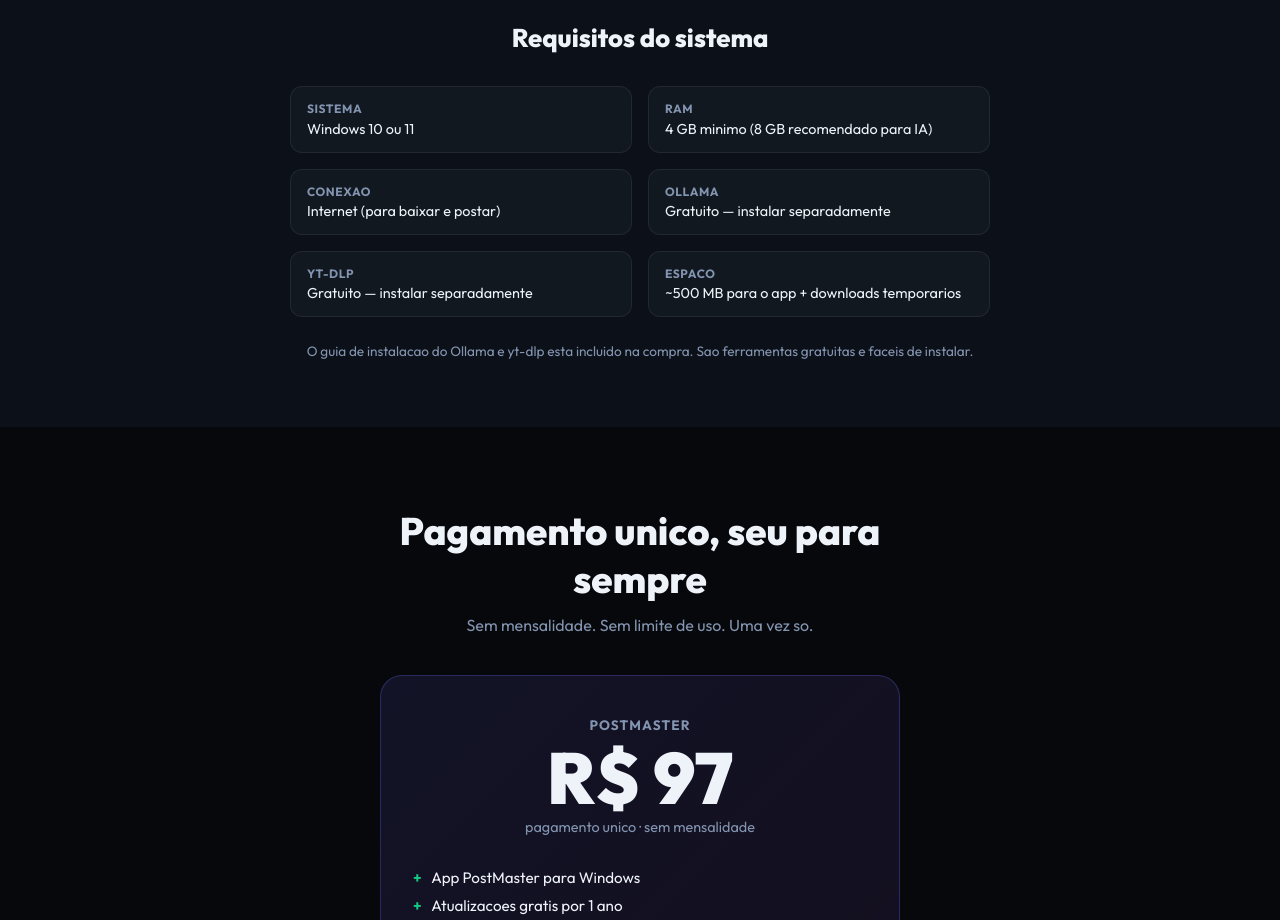
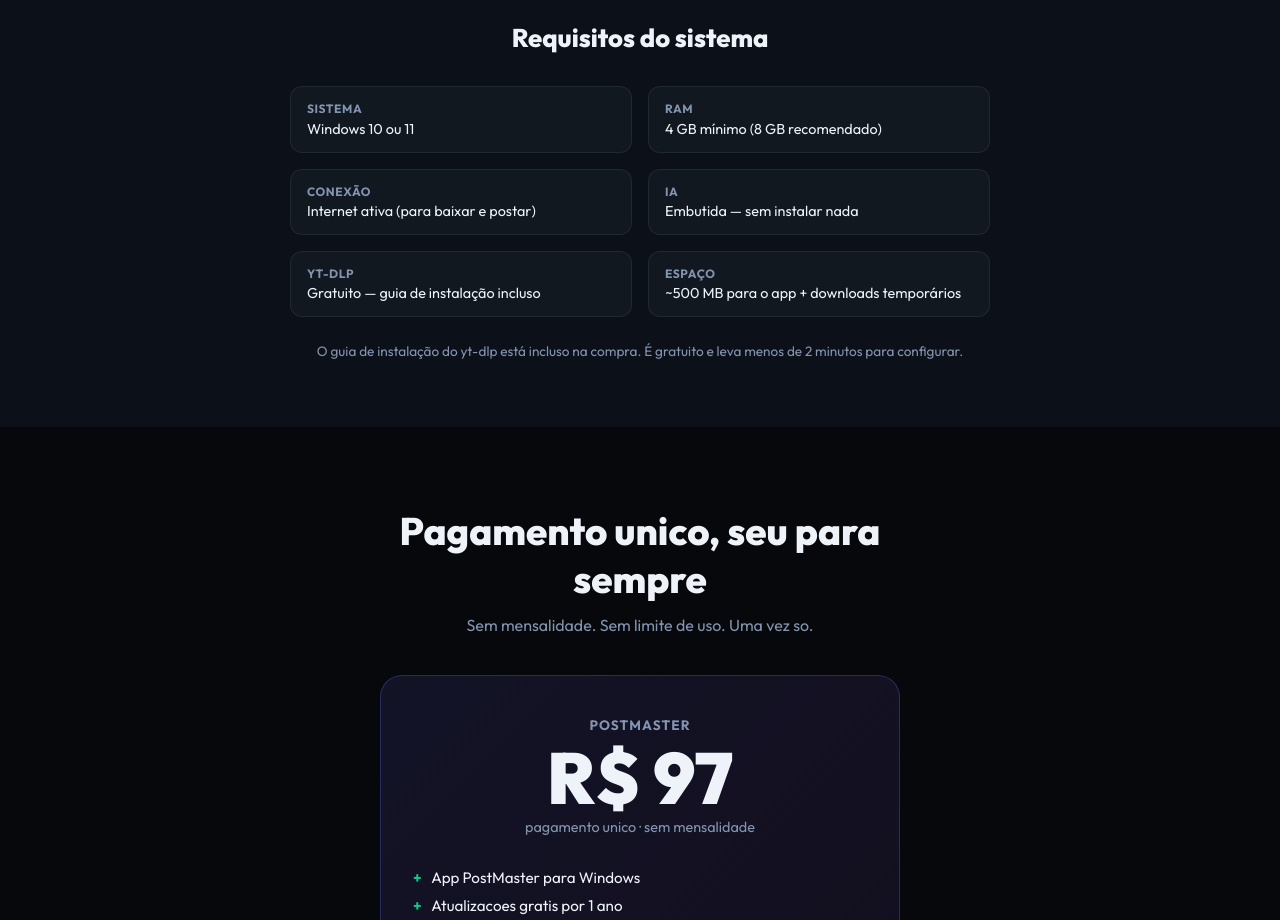
Before and after one commit to tamoaiapp/iaempresa-app, a Next.js app: page /postmaster in a window 1280 px wide. Shown: the part 2620-3540 px from the top of the page. Built offline with nearby package versions, Linux system fonts and the light colour scheme.

Commit message:
requisitos: remove ollama, adiciona acentos, IA embutida

```diff
--- a/app/(landing)/postmaster/page.tsx
+++ b/app/(landing)/postmaster/page.tsx
@@ -314,11 +314,11 @@
           <div style={{ display: "grid", gridTemplateColumns: "1fr 1fr", gap: "1rem", textAlign: "left" }}>
             {[
               ["Sistema", "Windows 10 ou 11"],
-              ["RAM", "4 GB minimo (8 GB recomendado para IA)"],
-              ["Conexao", "Internet (para baixar e postar)"],
-              ["Ollama", "Gratuito — instalar separadamente"],
-              ["yt-dlp", "Gratuito — instalar separadamente"],
-              ["Espaco", "~500 MB para o app + downloads temporarios"],
+              ["RAM", "4 GB mínimo (8 GB recomendado)"],
+              ["Conexão", "Internet ativa (para baixar e postar)"],
+              ["IA", "Embutida — sem instalar nada"],
+              ["yt-dlp", "Gratuito — guia de instalação incluso"],
+              ["Espaço", "~500 MB para o app + downloads temporários"],
             ].map(([label, text]) => (
               <div key={label} style={{
                 background: "var(--card)", border: "1px solid var(--line)",
@@ -331,7 +331,7 @@
             ))}
           </div>
           <p style={{ color: "#8394b0", fontSize: "0.85rem", marginTop: "1.5rem", lineHeight: 1.6 }}>
-            O guia de instalacao do Ollama e yt-dlp esta incluido na compra. Sao ferramentas gratuitas e faceis de instalar.
+            O guia de instalação do yt-dlp está incluso na compra. É gratuito e leva menos de 2 minutos para configurar.
           </p>
         </div>
       </section>
```
